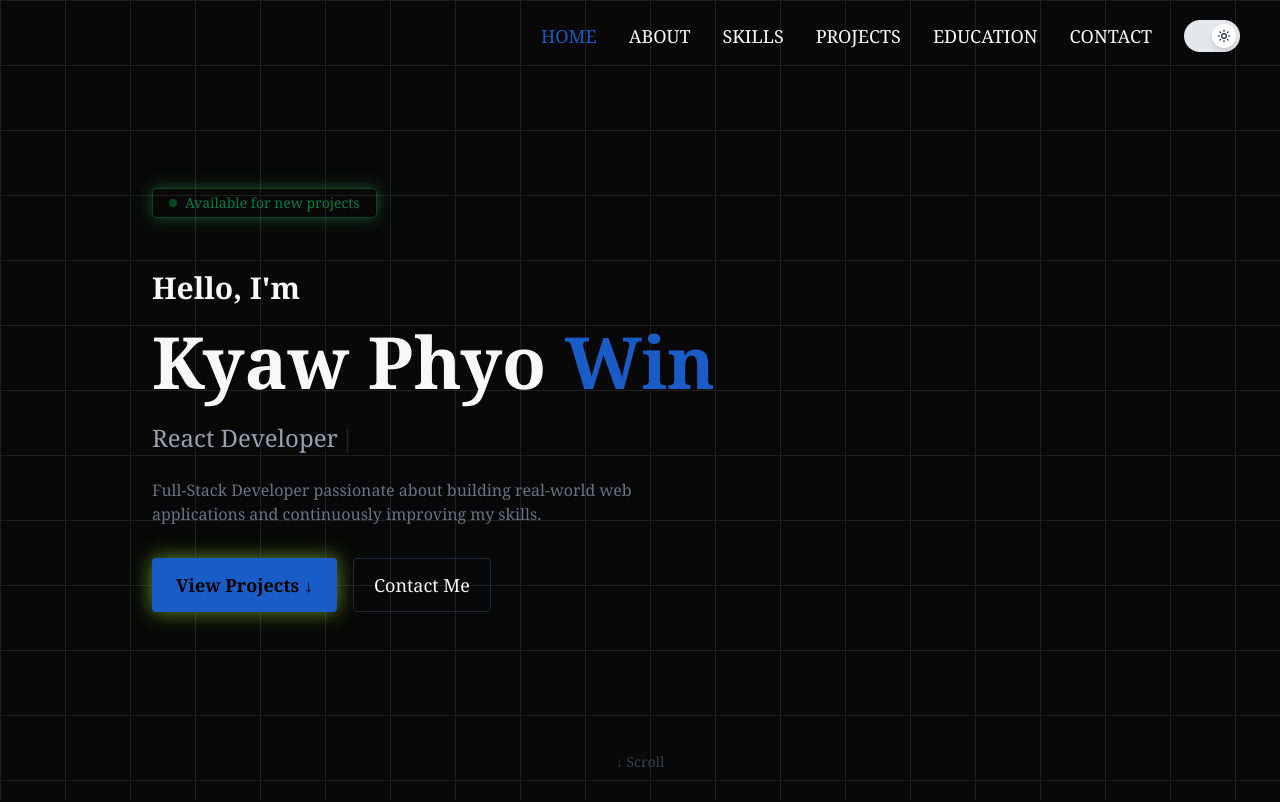
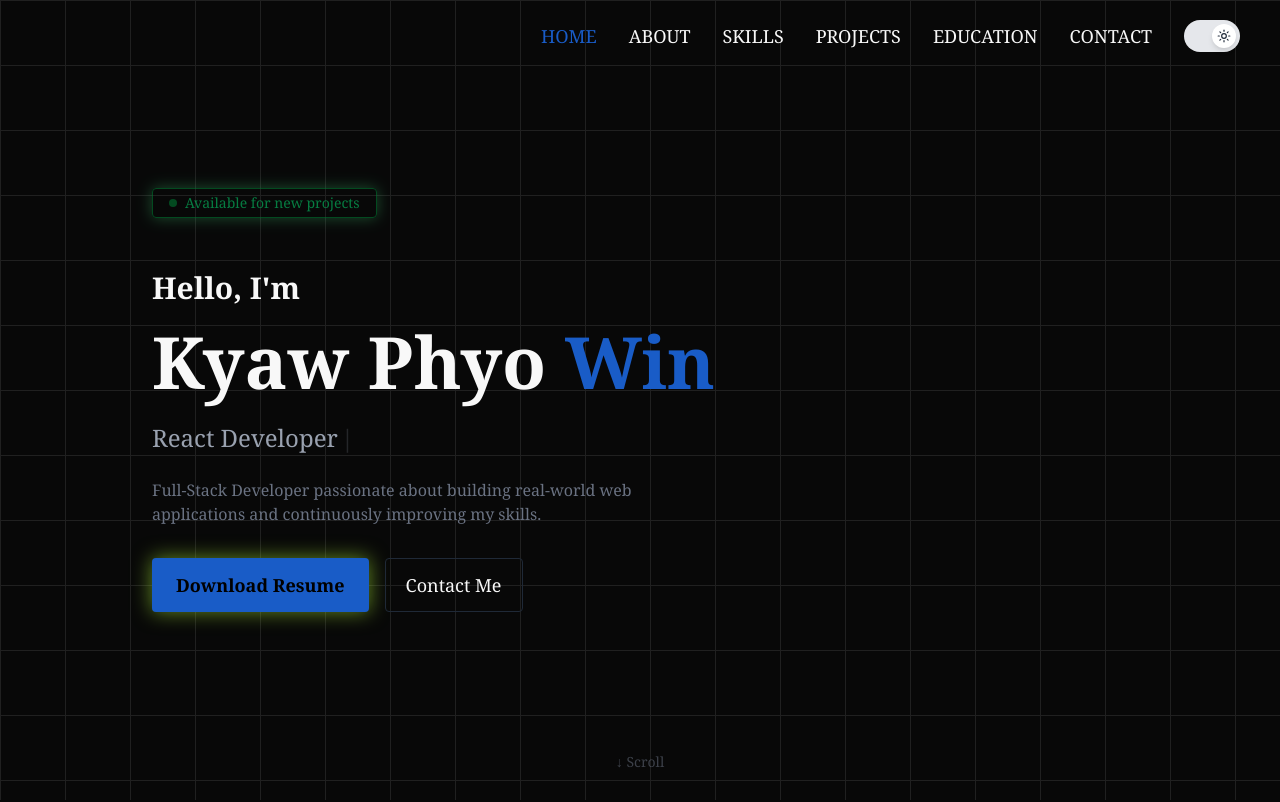
Before and after one commit to kyawphyo-dev/kyawphyowin.dev, a React (Vite) app: page /kyawphyowin.dev/home in a window 1280 px wide. Shown: the top 802 px of the page. Built offline with nearby package versions, Linux system fonts and the light colour scheme.

Commit message:
addResumeDownload

```diff
--- a/src/sections/Hero.jsx
+++ b/src/sections/Hero.jsx
@@ -12,7 +12,7 @@ export default function Hero() {
       whileInView="show"
       viewport={{ once: true }}
       id="hero"
-      className="relative font-serif min-h-screen flex items-center justify-center bg-bg text-white overflow-hidden"
+      className="relative flex items-center justify-center min-h-screen overflow-hidden font-serif text-white bg-bg"
     >
       {/* ✅ Background (separate layer) */}
 
@@ -29,24 +29,21 @@ export default function Hero() {
         variants={staggerContainer()}
         initial="hidden"
         whileInView="show"
-        className="relative z-10 max-w-5xl w-full px-4 md:px-6"
+        className="relative z-10 w-full max-w-5xl px-4 md:px-6"
       >
         {/* Badge */}
         <p
           className="text-green-400 border border-green-700 rounded-sm inline-flex items-center gap-2 px-4 py-1 text-sm mb-2
                      shadow-[0_0_15px_rgba(74,222,128,0.6)] transition duration-300 animate-pulse"
         >
-          <span
-            className="w-2 h-2 bg-green-700 rounded-full
-                    "
-          ></span>
+          <span className="w-2 h-2 bg-green-700 rounded-full "></span>
           Available for new projects
         </p>
 
         {/* Name */}
         <motion.h1
           variants={fadeIn("up", 0.3)}
-          className="text-5xl md:text-7xl font-bold leading-tight"
+          className="text-5xl font-bold leading-tight md:text-7xl"
         >
           <span className="text-3xl text-text">Hello, I'm</span> <br />
           <motion.div {...hoverLift}>
@@ -56,7 +53,7 @@ export default function Hero() {
         </motion.h1>
 
         {/* Typing */}
-        <h2 className="text-xl md:text-2xl mt-4 text-gray-400">
+        <h2 className="mt-4 text-xl text-gray-400 md:text-2xl">
           <Typewriter
             words={[
               "Full-Stack Developer",
@@ -70,21 +67,23 @@ export default function Hero() {
         </h2>
 
         {/* Description */}
-        <p className="mt-6 max-w-xl text-gray-500">
+        <p className="max-w-xl mt-6 text-gray-500">
           Full-Stack Developer passionate about building real-world web
           applications and continuously improving my skills.
         </p>
 
         {/* Buttons */}
-        <motion.div variants={fadeIn("up", 0.3)} className="mt-8 flex gap-4">
+        <motion.div variants={fadeIn("up", 0.3)} className="flex gap-4 mt-8">
           <motion.a
             {...hoverLift}
-            href="#projects"
-            className={`bg-primary rounded-sm md:text-lg text-sm  px-3 py-1 md:px-6 md:py-3 font-semibold hover:scale-105 transition flex items-center shadow-[0_0_20px_rgba(163,230,53,0.6)] ${
+            href="/KyawPhyoWin_Resume.pdf"
+            download
+            target="_blank"
+            className={`bg-primary rounded-sm md:text-lg text-sm px-3 py-1 md:px-6 md:py-3 font-semibold hover:scale-105 transition flex items-center shadow-[0_0_20px_rgba(163,230,53,0.6)] ${
               isDark ? "text-black" : "text-white"
             }`}
           >
-            View Projects ↓
+            Download Resume
           </motion.a>
           <motion.a
             {...hoverLift}
@@ -101,7 +100,7 @@ export default function Hero() {
 
         {/* Scroll */}
       </motion.div>
-      <div className="absolute bottom-7 left-1/2 transform -translate-x-1/2 text-gray-500 text-sm animate-pulse">
+      <div className="absolute text-sm text-gray-500 transform -translate-x-1/2 bottom-7 left-1/2 animate-pulse">
         <a href="#about">↓ Scroll</a>
       </div>
     </motion.section>
```
Also changed, not shown: 1 other file (tests, documents, lock files or other folders).
